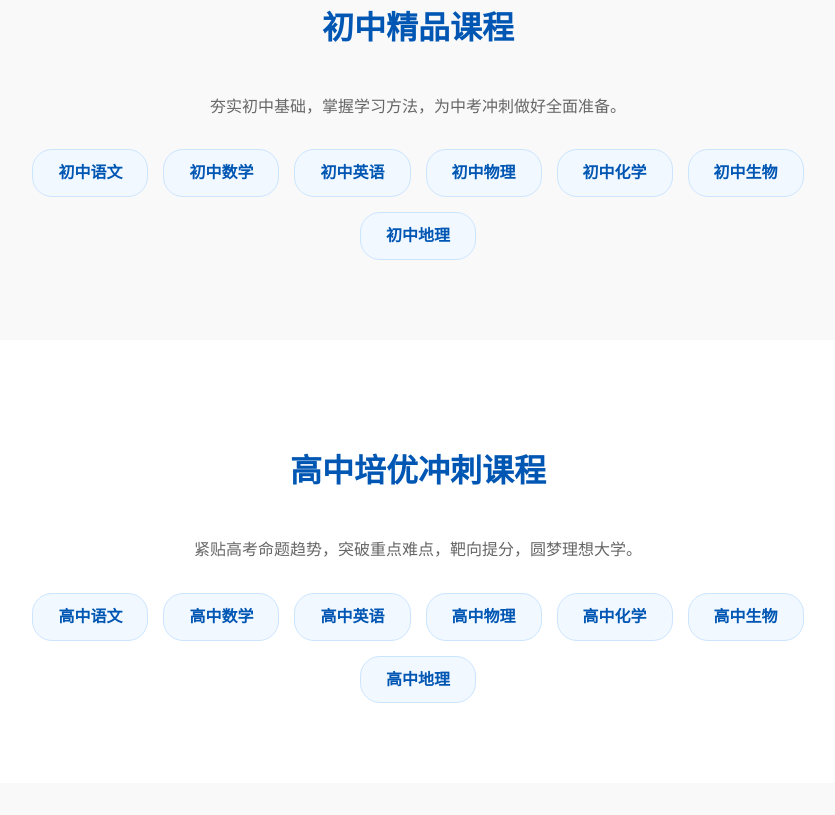
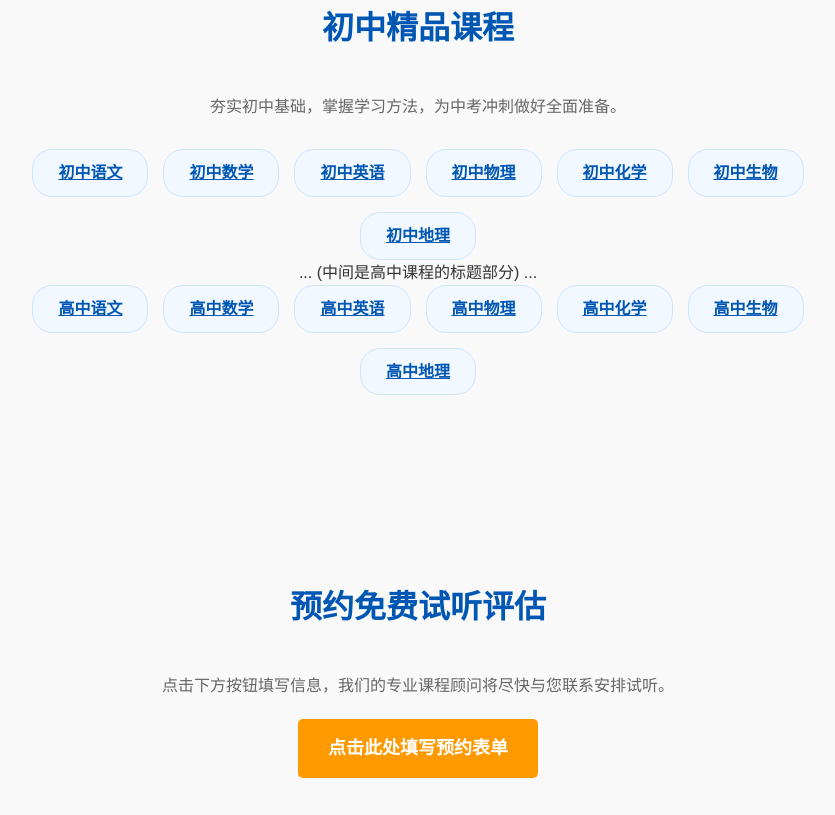
Before and after one commit to TZX7758521/bangsheng-edu, a plain HTML site: page index.html in a window 1280 px wide. Shown: the part 1085-1900 px from the top of the page, without its empty margins (222-1057 px from the left). Drawn offline with Linux system fonts and the light colour scheme.

Commit message:
Update index.html

```diff
--- a/index.html
+++ b/index.html
@@ -87,30 +87,29 @@
     <section id="junior" class="bg-gray">
         <h2>初中精品课程</h2>
         <p style="margin-bottom: 30px; color: #666; max-width: 600px; margin-left: auto; margin-right: auto;">夯实初中基础，掌握学习方法，为中考冲刺做好全面准备。</p>
-        <div class="course-grid">
-            <div class="subject-tag">初中语文</div>
-            <div class="subject-tag">初中数学</div>
-            <div class="subject-tag">初中英语</div>
-            <div class="subject-tag">初中物理</div>
-            <div class="subject-tag">初中化学</div>
-            <div class="subject-tag">初中生物</div>
-            <div class="subject-tag">初中地理</div>
-        </div>
-    </section>
+       <!-- 替换初中课程的网格区域 -->
+    <div class="course-grid">
+        <a href="chinese.html" class="subject-tag">初中语文</a>
+        <a href="math.html" class="subject-tag">初中数学</a>
+        <a href="english.html" class="subject-tag">初中英语</a>
+        <a href="physics.html" class="subject-tag">初中物理</a>
+        <a href="chemistry.html" class="subject-tag">初中化学</a>
+        <a href="biology.html" class="subject-tag">初中生物</a>
+        <a href="geography.html" class="subject-tag">初中地理</a>
+    </div>
 
-    <!-- 高中课程区 -->
-    <section id="senior" class="bg-white">
-        <h2>高中培优冲刺课程</h2>
-        <p style="margin-bottom: 30px; color: #666; max-width: 600px; margin-left: auto; margin-right: auto;">紧贴高考命题趋势，突破重点难点，靶向提分，圆梦理想大学。</p>
-        <div class="course-grid">
-            <div class="subject-tag">高中语文</div>
-            <div class="subject-tag">高中数学</div>
-            <div class="subject-tag">高中英语</div>
-            <div class="subject-tag">高中物理</div>
-            <div class="subject-tag">高中化学</div>
-            <div class="subject-tag">高中生物</div>
-            <div class="subject-tag">高中地理</div>
-        </div>
+    ... (中间是高中课程的标题部分) ...
+
+    <!-- 替换高中课程的网格区域 -->
+    <div class="course-grid">
+        <a href="chinese.html" class="subject-tag">高中语文</a>
+        <a href="math.html" class="subject-tag">高中数学</a>
+        <a href="english.html" class="subject-tag">高中英语</a>
+        <a href="physics.html" class="subject-tag">高中物理</a>
+        <a href="chemistry.html" class="subject-tag">高中化学</a>
+        <a href="biology.html" class="subject-tag">高中生物</a>
+        <a href="geography.html" class="subject-tag">高中地理</a>
+    </div>
     </section>
 
     <!-- 干净清爽的预约跳转区域 (保留了您之前的修改) -->
```
